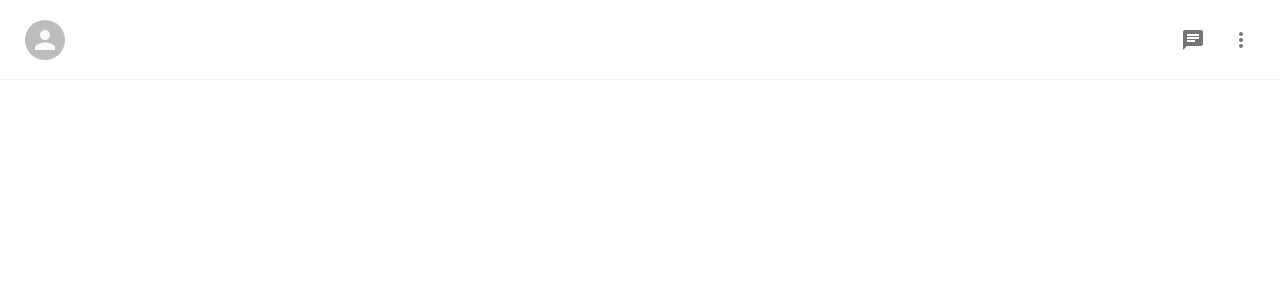
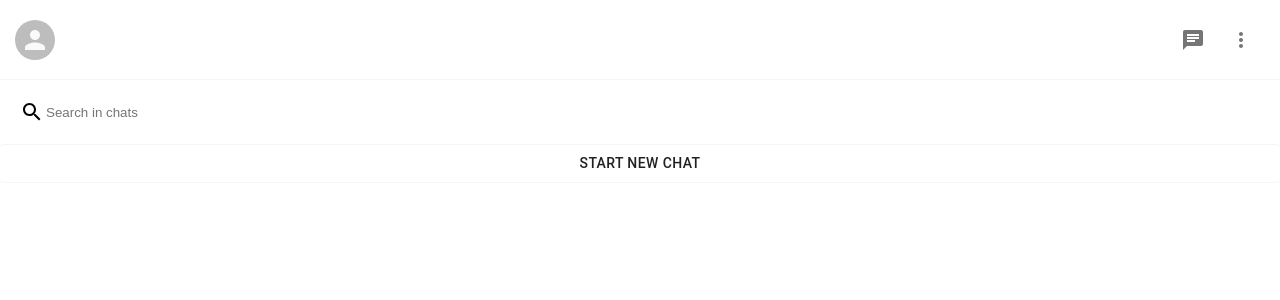
Before and after one commit to PeaceAntoHim/Whatsapp-clone, a Next.js app: page / in a window 1280 px wide. Shown: the top 300 px of the page. Built offline with nearby package versions, Linux system fonts and the light colour scheme.

Commit message:
Building the sidebar components

```diff
--- a/components/Sidebar.js
+++ b/components/Sidebar.js
@@ -1,7 +1,8 @@
 import styled from 'styled-components';
-import { Avatar, IconButton } from '@material-ui/core';
 import ChatIcon from '@material-ui/icons/Chat';
+import SearchIcon from '@material-ui/icons/Search'
 import MoreVertIcon from '@material-ui/icons/MoreVert';
+import { Avatar, Button ,IconButton } from '@material-ui/core';
 
 function Sidebar() {
     return (
@@ -18,6 +19,13 @@
                     </IconButton>
                 </IconsContainer>
             </Header>
+
+            <Search>
+                <SearchIcon />
+                <SearchInput placeholder="Search in chats" />
+            </Search>
+
+            <SidebarButton>Start new chat</SidebarButton>
         </Container>
     )
 }
@@ -25,6 +33,30 @@
 export default Sidebar;
 
 const Container = styled.div``;
+
+const Search = styled.div`
+    display: flex;
+    align-items: center;
+    padding: 20px;
+    border-radius: 2px;
+`;
+
+const SidebarButton = styled(Button) `
+    width: 100%;
+
+    &&& {
+        border-top: 1px solid whitesmoke;
+        border-bottom: 1px solid whitesmoke;
+    }
+`;
+
+
+const SearchInput = styled.input`
+    outline-width: 0;
+    border: none;
+    flex: 1;
+`;
+
 
 const Header = styled.div`
     display: flex;
@@ -40,7 +72,11 @@
 `;
 
 const UserAvatar = styled(Avatar)`
-    margin: 10px;
+    cursor: pointer;
+
+    :hover {
+        opacity: 0.8;
+    }
 `;
 
 const IconsContainer = styled.div`
--- a/package.json
+++ b/package.json
@@ -15,9 +15,5 @@
     "react": "17.0.2",
     "react-dom": "17.0.2",
     "styled-components": "^5.3.3"
-  },
-  "devDependencies": {
-    "eslint": "8.9.0",
-    "eslint-config-next": "12.1.0"
   }
 }
```
Also changed, not shown: .eslintrc.json (deleted), 1 other file (tests, documents, lock files or other folders).
